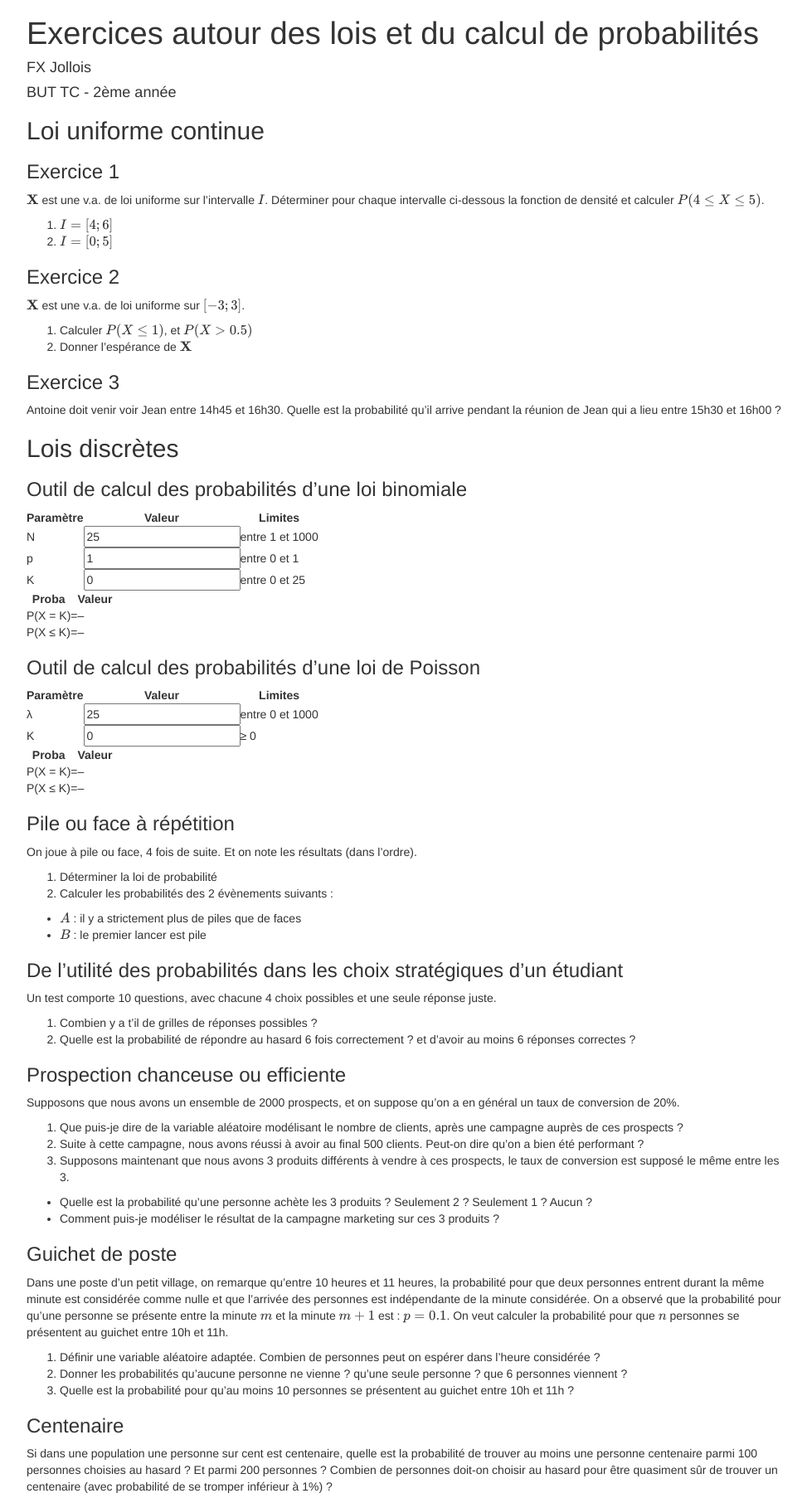
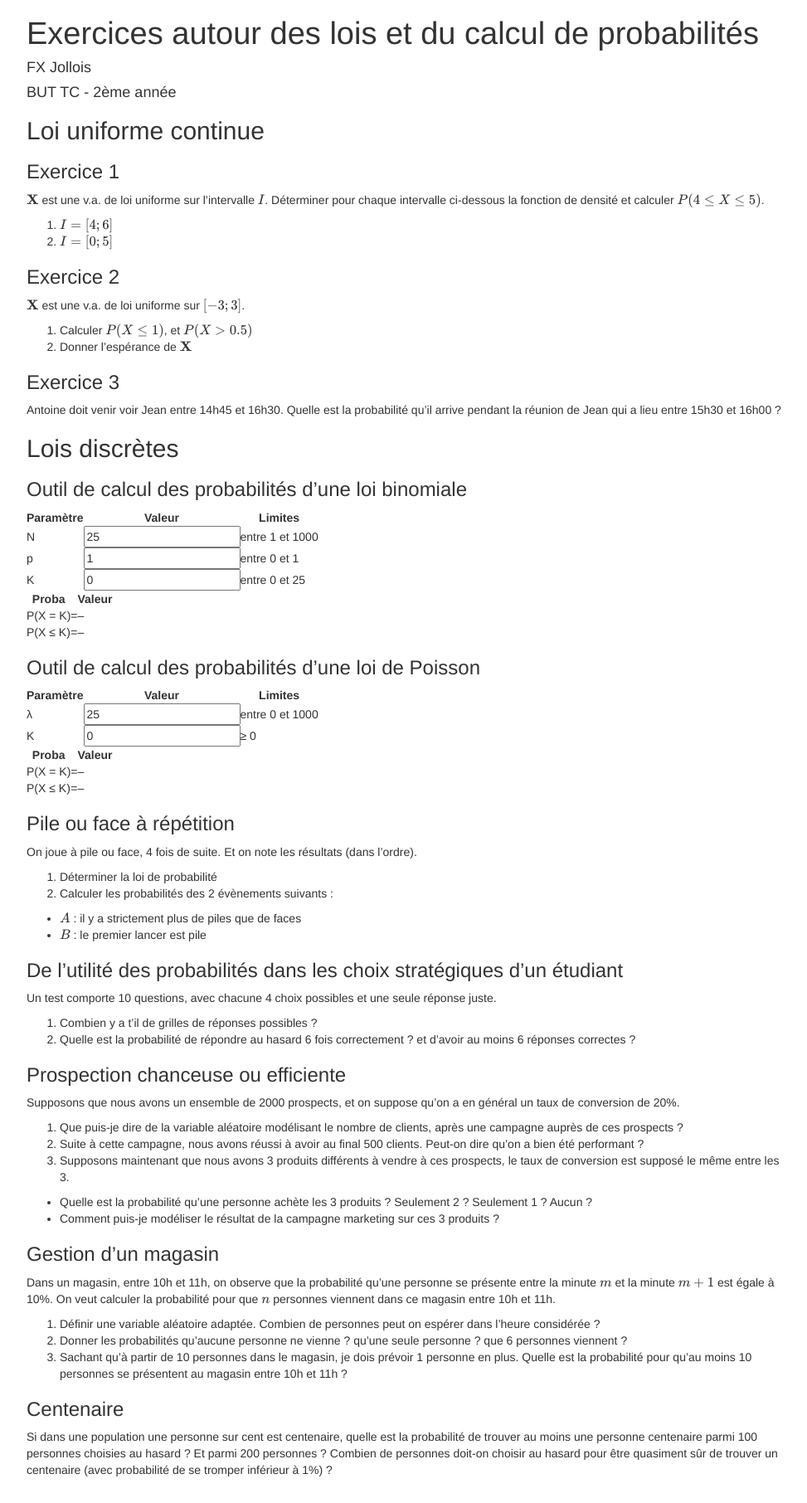
Before and after one commit to fxjollois/cours-2022-2023, a Jekyll site: the page tc-stats-probas/StatsProbas_TC2A_TD3.html, which Jekyll copies as it is, in a window 1280 px wide. Shown: the whole page at 83% size, without its empty margins (153-1126 px from the left). Built offline with Jekyll 4.4.1, drawn with Linux system fonts in a browser that asks for light colours; formulas are drawn with MathJax 3.

Commit message:
tc stat séance 3 modif

```diff
--- a/tc-stats-probas/StatsProbas_TC2A_TD3.html
+++ b/tc-stats-probas/StatsProbas_TC2A_TD3.html
@@ -705,23 +705,28 @@
   - Sachant qu'un étudiant qui vient aux trois concerts aura la note maximale (donc 20), celui qui vient à 2 aura 15, à un seul 10, et 0 pour ceux qui ne viennent pas, comment puis-je estimer la moyenne de la promotion ?
   -->
 </div>
-<div id="guichet-de-poste" class="section level3">
-<h3>Guichet de poste</h3>
-<p>Dans une poste d’un petit village, on remarque qu’entre 10 heures et
-11 heures, la probabilité pour que deux personnes entrent durant la même
-minute est considérée comme nulle et que l’arrivée des personnes est
-indépendante de la minute considérée. On a observé que la probabilité
-pour qu’une personne se présente entre la minute <span class="math inline">\(m\)</span> et la minute <span class="math inline">\(m+1\)</span> est : <span class="math inline">\(p =
-0.1\)</span>. On veut calculer la probabilité pour que <span class="math inline">\(n\)</span> personnes se présentent au guichet
-entre 10h et 11h.</p>
+<div id="gestion-dun-magasin" class="section level3">
+<h3>Gestion d’un magasin</h3>
+<p>Dans un magasin, entre 10h et 11h, on observe que la probabilité
+qu’une personne se présente entre la minute <span class="math inline">\(m\)</span> et la minute <span class="math inline">\(m+1\)</span> est égale à 10%. On veut calculer la
+probabilité pour que <span class="math inline">\(n\)</span> personnes
+viennent dans ce magasin entre 10h et 11h.</p>
 <ol style="list-style-type: decimal">
 <li>Définir une variable aléatoire adaptée. Combien de personnes peut on
 espérer dans l’heure considérée ?</li>
 <li>Donner les probabilités qu’aucune personne ne vienne ? qu’une seule
 personne ? que 6 personnes viennent ?</li>
-<li>Quelle est la probabilité pour qu’au moins 10 personnes se
-présentent au guichet entre 10h et 11h ?</li>
+<li>Sachant qu’à partir de 10 personnes dans le magasin, je dois prévoir
+1 personne en plus. Quelle est la probabilité pour qu’au moins 10
+personnes se présentent au magasin entre 10h et 11h ?</li>
 </ol>
+<!--
+Dans une poste d’un petit village, on remarque qu’entre 10 heures et 11 heures, la probabilité pour que deux personnes entrent durant la même minute est considérée comme nulle et que l’arrivée des personnes est indépendante de la minute considérée. On a observé que la probabilité pour qu’une personne se présente entre la minute $m$ et la minute $m+1$ est : $p = 0.1$. On veut calculer la probabilité pour que $n$ personnes se présentent au guichet entre 10h et 11h.
+
+1. Définir une variable aléatoire adaptée. Combien de personnes peut on espérer dans l'heure considérée ?
+1. Donner les probabilités qu'aucune personne ne vienne ? qu'une seule personne ? que 6 personnes viennent ?
+2. Quelle est la probabilité pour qu'au moins 10 personnes se présentent au guichet entre 10h et 11h ?
+-->
 </div>
 <div id="centenaire" class="section level3">
 <h3>Centenaire</h3>
```
Also changed, not shown: tc-stats-probas/StatsProbas_TC2A_TD3.Rmd (+10 -3 lines).
